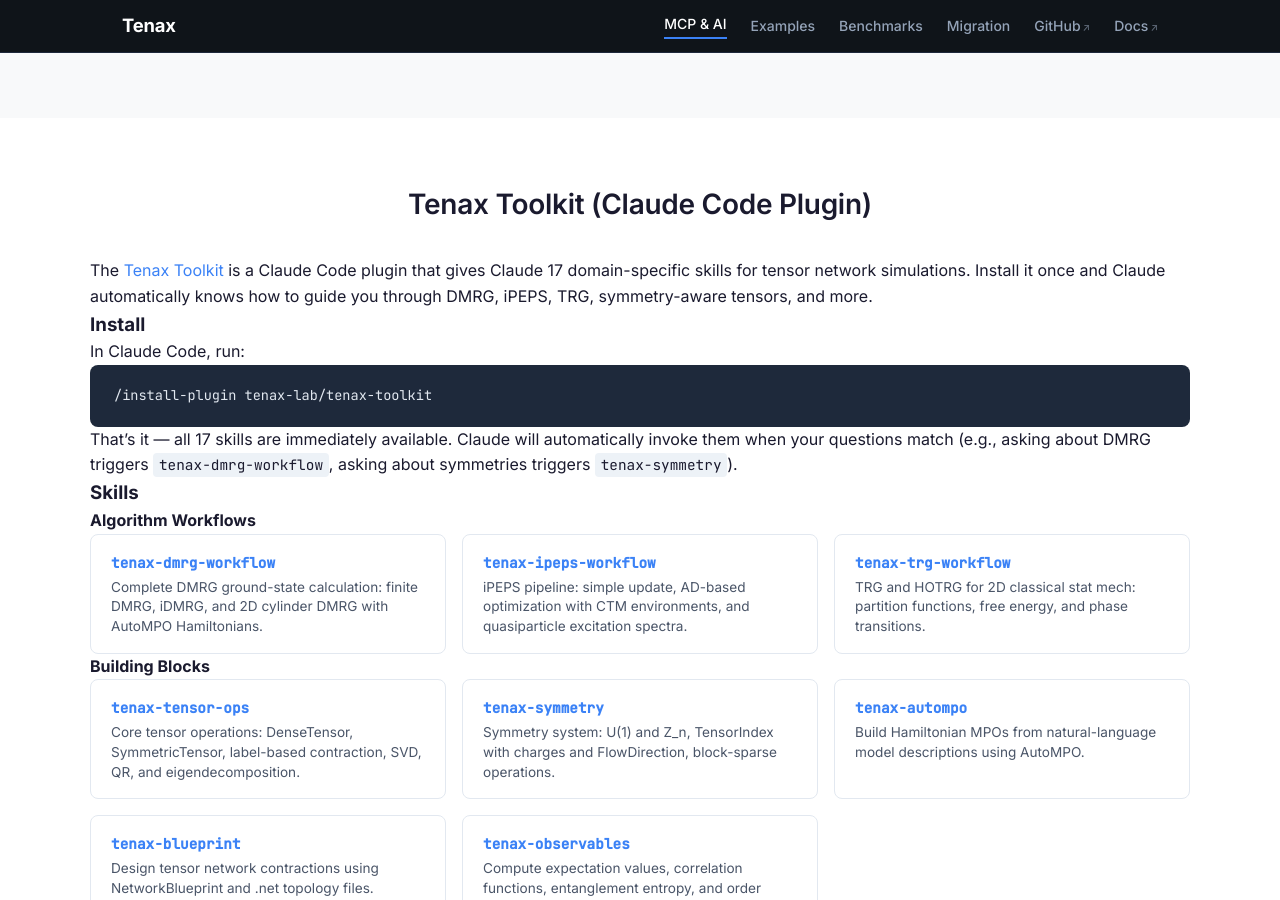
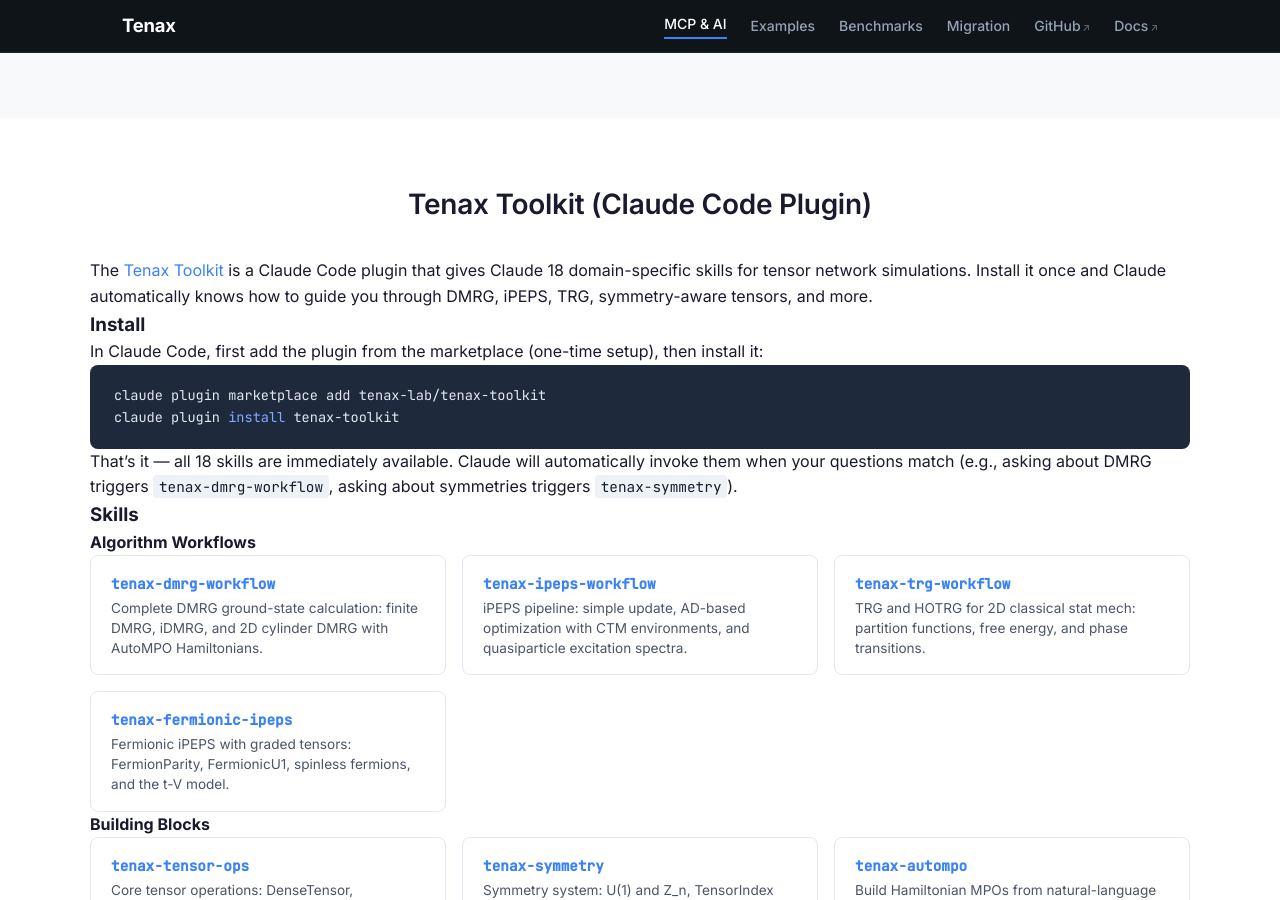
Before and after one commit to tenax-lab/tenax-lab.github.io, a Jekyll site: the page built from mcp.md, in a window 1280 px wide and 900 px high, scrolled down 1724 px. Built offline with Jekyll 4.4.1, drawn with Linux system fonts in a browser that asks for light colours.

Commit message:
fix: correct plugin install commands and add fermionic skill (#6)
- Replace `/install-plugin tenax-lab/tenax-toolkit` with the correct
  two-step process: `claude plugin marketplace add` then `claude plugin install`
- Update skill count from 17 to 18
- Add missing tenax-fermionic-ipeps skill card

Co-authored-by: Claude Opus 4.6 (1M context) <noreply@anthropic.com>

````diff
--- a/mcp.md
+++ b/mcp.md
@@ -92,17 +92,18 @@ Tenax exposes 9 tools through the MCP server. Claude Code can call any of them d
 
 ## Tenax Toolkit (Claude Code Plugin)
 
-The [Tenax Toolkit](https://github.com/tenax-lab/tenax-toolkit) is a Claude Code plugin that gives Claude 17 domain-specific skills for tensor network simulations. Install it once and Claude automatically knows how to guide you through DMRG, iPEPS, TRG, symmetry-aware tensors, and more.
+The [Tenax Toolkit](https://github.com/tenax-lab/tenax-toolkit) is a Claude Code plugin that gives Claude 18 domain-specific skills for tensor network simulations. Install it once and Claude automatically knows how to guide you through DMRG, iPEPS, TRG, symmetry-aware tensors, and more.
 
 ### Install
 
-In Claude Code, run:
+In Claude Code, first add the plugin from the marketplace (one-time setup), then install it:
 
-```
-/install-plugin tenax-lab/tenax-toolkit
+```bash
+claude plugin marketplace add tenax-lab/tenax-toolkit
+claude plugin install tenax-toolkit
 ```
 
-That's it — all 17 skills are immediately available. Claude will automatically invoke them when your questions match (e.g., asking about DMRG triggers `tenax-dmrg-workflow`, asking about symmetries triggers `tenax-symmetry`).
+That's it — all 18 skills are immediately available. Claude will automatically invoke them when your questions match (e.g., asking about DMRG triggers `tenax-dmrg-workflow`, asking about symmetries triggers `tenax-symmetry`).
 
 ### Skills
 
@@ -120,6 +121,10 @@ That's it — all 17 skills are immediately available. Claude will automatically
   <div class="skill-card">
     <h4>tenax-trg-workflow</h4>
     <p>TRG and HOTRG for 2D classical stat mech: partition functions, free energy, and phase transitions.</p>
+  </div>
+  <div class="skill-card">
+    <h4>tenax-fermionic-ipeps</h4>
+    <p>Fermionic iPEPS with graded tensors: FermionParity, FermionicU1, spinless fermions, and the t-V model.</p>
   </div>
 </div>
 
````
